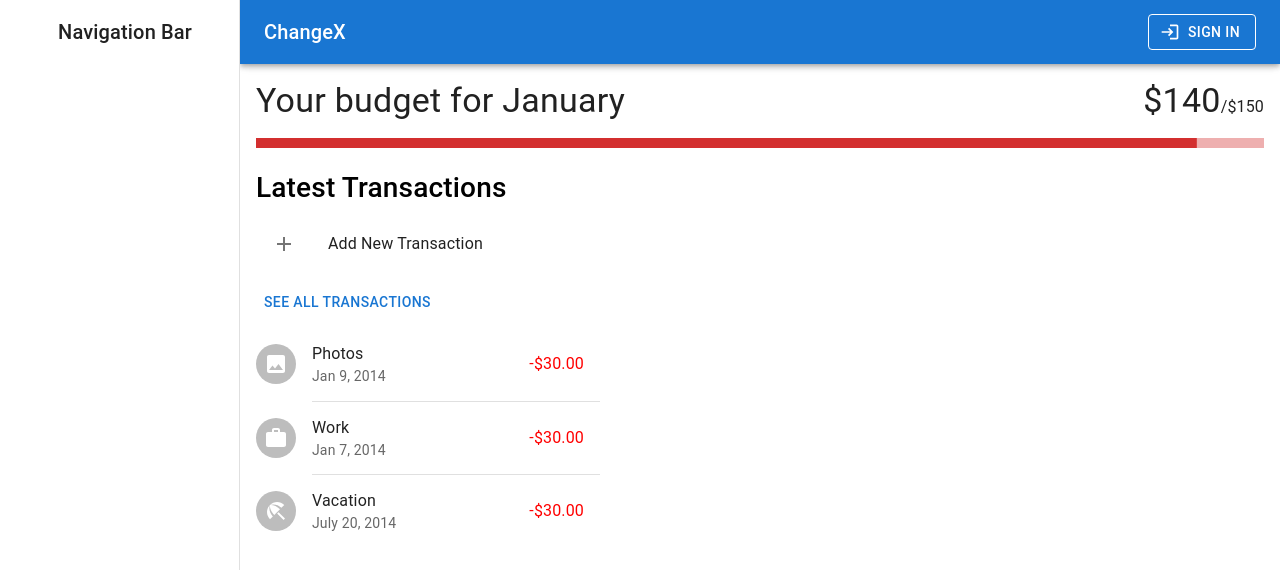
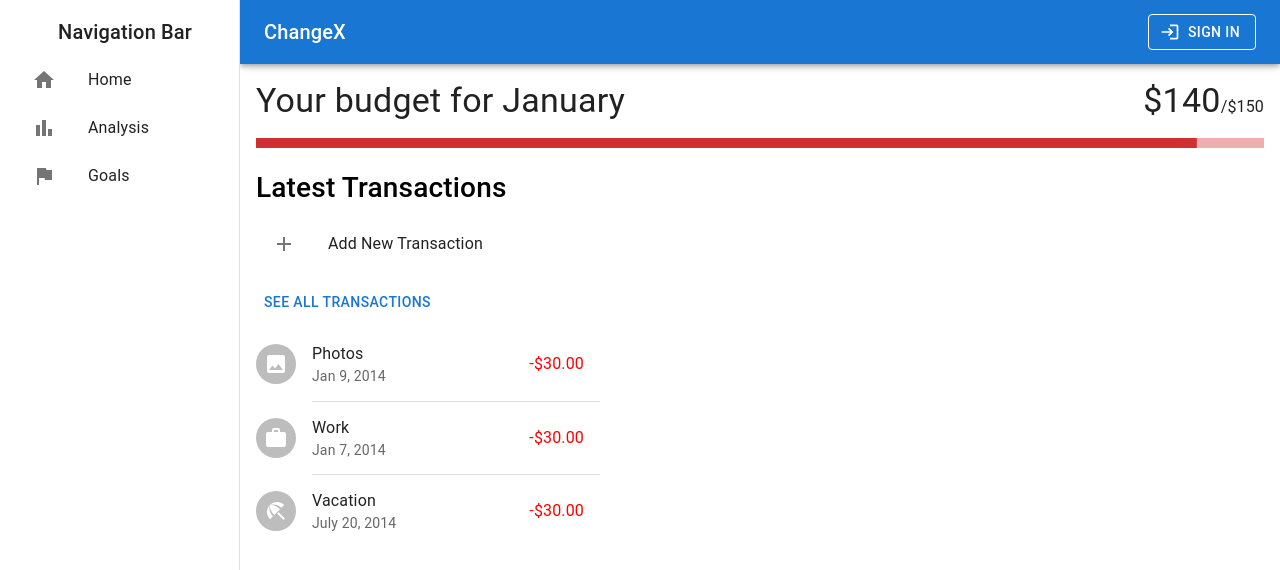
Before and after one commit to euchangxian/ChangeX, a React (Create React App) app in the folder client/: page / in a window 1280 px wide. Shown: the top 570 px of the page. Built offline with nearby package versions, Linux system fonts and the light colour scheme.

Commit message:
implemented react-router and basic navbar

```diff
--- a/client/src/App.js
+++ b/client/src/App.js
@@ -1,9 +1,10 @@
+import { Route, Routes } from "react-router-dom";
 import { useState } from "react";
 import { Box, CssBaseline } from "@mui/material";
 import TopBar from "./components/TopBar";
 import NavBar from "./components/NavBar";
-import TransactionsList from "./components/TransactionsList";
-import BudgetBar from "./components/BudgetBar";
+import Home from "./pages/Home";
+import NoPage from "./pages/NoPage";
 
 const drawerWidth = 240;
 
@@ -16,6 +17,7 @@ export default function App() {
 
   return (
     <Box sx={{ display: "flex" }}>
+      {/* The TopBar and NavBar are always rendered */}
       <CssBaseline />
       <Box
         component="nav"
@@ -42,8 +44,12 @@ export default function App() {
             overflowY: "auto",
           }}
         >
-          <BudgetBar />
-          <TransactionsList />
+          {/* These are the various routes to different pages */}
+          <Routes>
+            <Route path="/" exact element={<Home />} />
+            <Route path="/home" element={<Home />} />
+            <Route path="/*" element={<NoPage />} />
+          </Routes>
         </Box>
       </Box>
     </Box>
--- a/client/src/components/NavBar.js
+++ b/client/src/components/NavBar.js
@@ -1,4 +1,6 @@
-import { Box, Drawer, SwipeableDrawer, Typography } from "@mui/material";
+import { Box, Drawer, SwipeableDrawer, Typography, List, ListItemButton, ListItemIcon, ListItemText } from "@mui/material";
+import { Home, BarChart, Flag } from "@mui/icons-material";
+import { Link } from "react-router-dom";
 
 export default function NavBar(props) {
   const isDrawerOpen = props.isDrawerOpen;
@@ -11,19 +13,44 @@ export default function NavBar(props) {
       <Typography variant="h6" component="div">
         Navigation Bar
       </Typography>
+      <List component="nav">
+        {/* Each list item button is a link to another page */}
+        <ListItemButton component={Link} to="/home">
+          <ListItemIcon>
+            <Home />
+          </ListItemIcon>
+          <ListItemText primary="Home" />
+        </ListItemButton>
+        <ListItemButton component={Link} to="/nopage">
+          <ListItemIcon>
+            <BarChart />
+          </ListItemIcon>
+          <ListItemText primary="Analysis" />
+        </ListItemButton>
+        <ListItemButton component={Link} to="/nopage">
+          <ListItemIcon>
+            <Flag />
+          </ListItemIcon>
+          <ListItemText primary="Goals" />
+        </ListItemButton>
+      </List>
     </Box>
   );
 
   return (
-    <Box component="nav" sx={{ width: { sm: drawerWidth }, flexShrink: { sm: 0 } }} aria-label="mailbox folders">
+    <Box
+      component="nav"
+      sx={{ width: { sm: drawerWidth }, flexShrink: { sm: 0 } }}
+      aria-label="mailbox folders"
+    >
       <SwipeableDrawer
         variant="temporary"
         open={isDrawerOpen}
         onOpen={handleDrawerToggle}
         onClose={handleDrawerToggle}
         sx={{
-          display: { xs: 'block', sm: 'none' },
-          '& .MuiDrawer-paper': { boxSizing: 'border-box', width: drawerWidth },
+          display: { xs: "block", sm: "none" },
+          "& .MuiDrawer-paper": { boxSizing: "border-box", width: drawerWidth },
         }}
       >
         {list}
@@ -32,8 +59,8 @@ export default function NavBar(props) {
       <Drawer
         variant="permanent"
         sx={{
-          display: { xs: 'none', sm: 'block' },
-          '& .MuiDrawer-paper': { boxSizing: 'border-box', width: drawerWidth },
+          display: { xs: "none", sm: "block" },
+          "& .MuiDrawer-paper": { boxSizing: "border-box", width: drawerWidth },
         }}
         open
       >
--- a/client/src/index.js
+++ b/client/src/index.js
@@ -1,10 +1,13 @@
 import React from "react";
 import ReactDOM from "react-dom/client";
 import App from "./App";
+import { BrowserRouter } from "react-router-dom";
 
 const root = ReactDOM.createRoot(document.getElementById("root"));
 root.render(
   <React.StrictMode>
-    <App />
+    <BrowserRouter>
+      <App />
+    </BrowserRouter>
   </React.StrictMode>
 );
--- /dev/null
+++ b/client/src/pages/Home.js
@@ -0,0 +1,11 @@
+import TransactionsList from "../components/TransactionsList";
+import BudgetBar from "../components/BudgetBar";
+
+export default function Home() {
+    return (
+      <>
+        <BudgetBar />
+        <TransactionsList />
+      </>
+    );
+}
--- /dev/null
+++ b/client/src/pages/NoPage.js
@@ -0,0 +1,8 @@
+export default function NoPage() {
+  return (
+    <>
+      <h1>No Page Found</h1>
+      <p>The requested page does not exist.</p>
+    </>
+  );
+};
--- a/package.json
+++ b/package.json
@@ -1,5 +1,6 @@
 {
   "dependencies": {
-    "@mui/lab": "^5.0.0-alpha.130"
+    "@mui/lab": "^5.0.0-alpha.130",
+    "react-router-dom": "^6.11.2"
   }
 }
```
Also changed, not shown: 1 other file (tests, documents, lock files or other folders).
